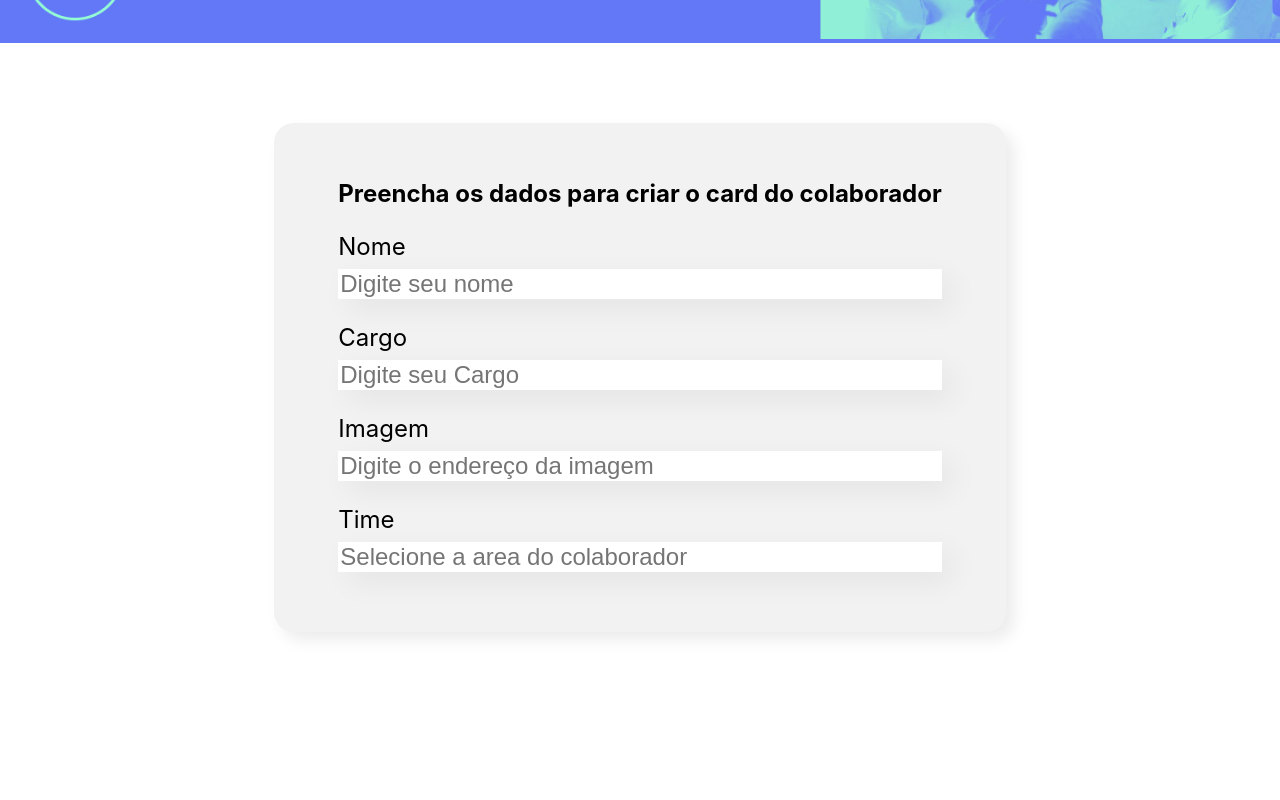
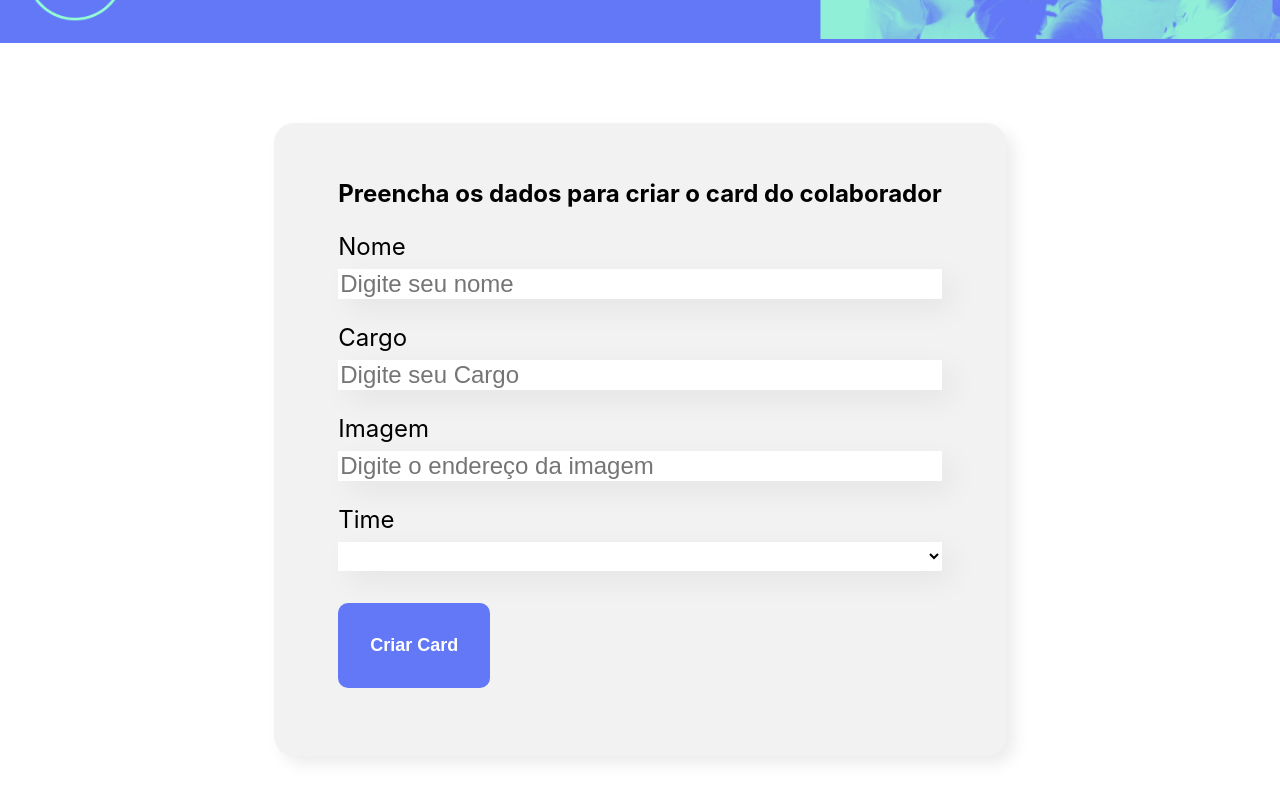
Before and after one commit to sdlima4025/organo, a React (Create React App) app: page / in a window 1280 px wide. Shown: the part 455-1255 px from the top of the page. Before the commit the page ends 1167 px from the top, so only its background shows below. Built offline with nearby package versions, Linux system fonts and the light colour scheme.

Commit message:
criado Botão criar card com props.children para insserir o que quisermos como um filho do elemento Pai.

```diff
--- /dev/null
+++ b/src/componentes/Botao/Botao.css
@@ -0,0 +1,14 @@
+.botao {
+  background-color: #6278F7;
+  border-radius: 10px;
+  font-weight: 700;
+  font-size: 18px;
+  padding: 32px;
+  border: none;
+  cursor: pointer;
+  color: #FFF;
+  margin: 32px 0;
+}
+.botao:hover {
+  color: #95ffd4;
+}
--- /dev/null
+++ b/src/componentes/Botao/index.js
@@ -0,0 +1,11 @@
+import './Botao.css'
+
+const Botao = (props) => {
+  return (
+    <button className='botao'>
+      {props.children}
+    </button>
+  )
+}
+
+export default Botao
--- a/src/componentes/Formulario/index.js
+++ b/src/componentes/Formulario/index.js
@@ -1,8 +1,21 @@
+import Botao from '../Botao'
+import ListaSuspensa from '../ListaSuspensa'
 import CampoTexto from '../campoTexto'
 import './Formulario.css'
 
 
 const Formulario = () => {
+
+  const times = [
+    '',
+    'Programação',
+    'Front-End',
+    'Data Science',
+    'DevOps',
+    'UX & Designe',
+    'Mobile',
+    'Inovação & Gestão'
+  ]
   return(
     <section className='formulario'>
       <form>
@@ -10,7 +23,10 @@
       <CampoTexto label='Nome' placeholder='Digite seu nome'/>
       <CampoTexto label='Cargo'placeholder='Digite seu Cargo'/>
       <CampoTexto label='Imagem'placeholder='Digite o endereço da imagem'/>
-      <CampoTexto label='Time'placeholder='Selecione a area do colaborador'/>
+      <ListaSuspensa label='Time' itens={times}/>
+      <Botao>
+        Criar Card
+      </Botao>
       </form>
     </section>
   )
--- /dev/null
+++ b/src/componentes/ListaSuspensa/ListaSuspensa.css
@@ -0,0 +1,14 @@
+.Lista-suspensa label {
+  display: block;
+  margin-bottom: 8px;
+  font-size: 24px;
+}
+
+.Lista-suspensa  select{
+  background-color: #FFF;
+  box-shadow: 10px 10px 30px rgba(0,0,0, 0.06);
+  width: 100%;
+  border: none;
+  font-size: 24px;
+  box-sizing: border-box;
+}
--- /dev/null
+++ b/src/componentes/ListaSuspensa/index.js
@@ -0,0 +1,17 @@
+import './ListaSuspensa.css'
+const ListaSuspensa = (props) => {
+  console.log(props.itens)
+
+  return (
+    <div className='Lista-suspensa'>
+      <label>{props.label}</label>
+      <select>
+        {props.itens.map((item) => {
+          return <option key={item}>{item}</option>;
+        })}
+      </select>
+    </div>
+  );
+}
+
+export default ListaSuspensa
```
Also changed, not shown: src/componentes/Formulario/Formulario.css (line endings or trailing spaces).
